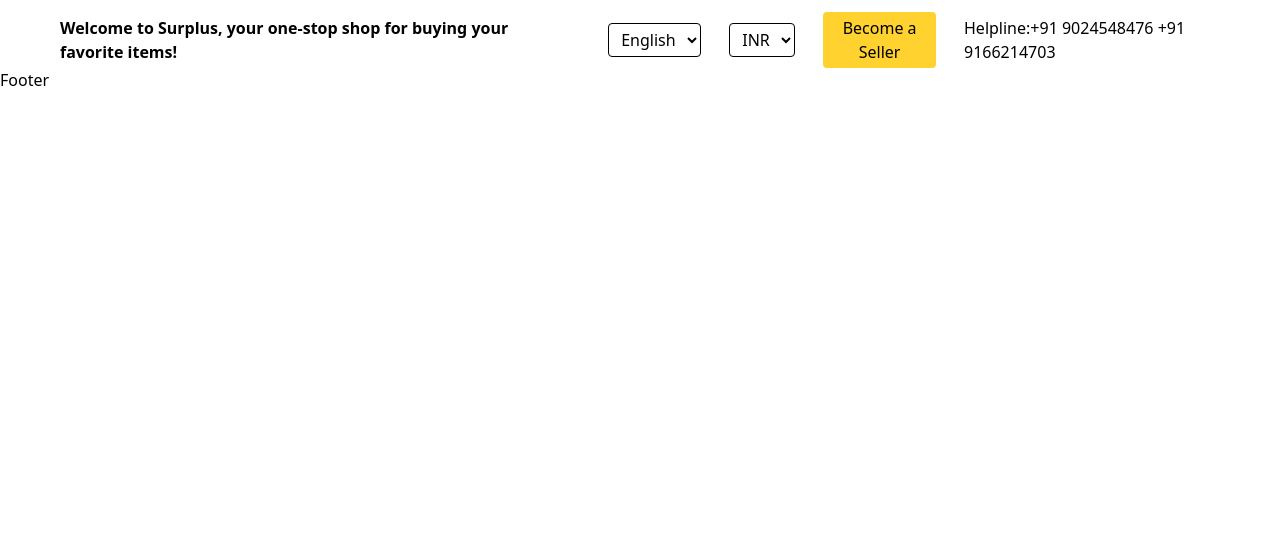
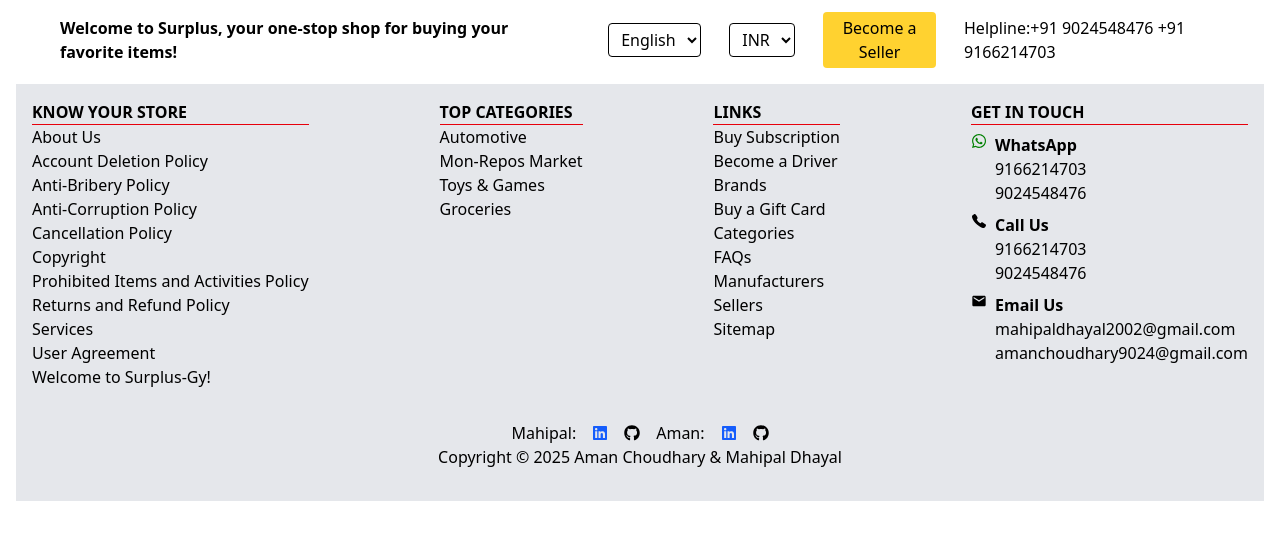
Before and after one commit to mahipal-dhayal/surplus, a Next.js app: page / in a window 1280 px wide. Shown: the top 540 px of the page. Built offline with nearby package versions, Linux system fonts and the light colour scheme.

Commit message:
header and footer upadtes

```diff
--- a/src/app/component/home/Footer.tsx
+++ /dev/null
@@ -1,9 +0,0 @@
-import React from 'react'
-
-const Footer = () => {
-  return (
-    <div>Footer</div>
-  )
-}
-
-export default Footer
--- a/src/app/component/home/Header.tsx
+++ /dev/null
@@ -1,38 +0,0 @@
-import React from 'react'
-
-const Header = () => {
-  return (
-    <>
-    <nav>
-        <div className="main mt-3 ">
-            <div className="top flex items-center  bg-#ffffff space-x-7">
-                <p className='text-2xs font-bold pl-15 pr-15'>Welcome to Surplus, your one-stop shop for buying your favorite items!</p>
-                <select  className="border rounded  px-2 py-1">
-
-                    <option value="English"> English</option>
-                    <option value="Hindi">Hindi</option>
-               </select>
-               <select className='border rounded px-2 py-1'>
-                    <option>INR</option>
-               </select>
-               <button className='border rounded px-2 py-1 border-none bg-amber-300'>Become a Seller</button>
-
-
-               <div className=' pr-15 '>
-                <span>
-                    Helpline:{""}
-                    <a href="tel:+91 9024548476 ">+91 9024548476</a>
-                    <span className="w-px h-8 bg-gray-700"></span>
-                    <a href='tel:+91 9166214703'> +91 9166214703</a>
-                </span>
-               </div>
-            </div>
-            <div className="mid"></div>
-            <div className="bottom"></div>
-        </div>
-    </nav>
-    </>
-  )
-}
-
-export default Header
--- a/src/app/components/Footer.tsx
+++ b/src/app/components/Footer.tsx
@@ -157,6 +157,7 @@ const Footer = () => {
       </div>
       <div className="p-4">
         <div className="flex justify-center items-center gap-4  mt-4">
+          <span>Mahipal: </span>
           <span title="Mahipal LinkedIn">
             <a href="https://www.linkedin.com/in/mahipaldhayal/">
               <FaLinkedin className="text-blue-600" />
@@ -167,6 +168,7 @@ const Footer = () => {
               <FaGithub className="black" />
             </a>
           </span>
+          <span>Aman: </span>
           <span title="Aman LinkedIn">
             <a href="https://www.linkedin.com/in/aman-bhambhu-b7455022b/">
               <FaLinkedin className="text-blue-600" />
--- a/src/app/components/Header.tsx
+++ b/src/app/components/Header.tsx
@@ -2,7 +2,36 @@ import React from 'react'
 
 const Header = () => {
   return (
-    <div>Header</div>
+    <>
+    <nav>
+        <div className="main mt-3 ">
+            <div className="top flex items-center  bg-#ffffff space-x-7">
+                <p className='text-2xs font-bold pl-15 pr-15'>Welcome to Surplus, your one-stop shop for buying your favorite items!</p>
+                <select  className="border rounded  px-2 py-1">
+
+                    <option value="English"> English</option>
+                    <option value="Hindi">Hindi</option>
+               </select>
+               <select className='border rounded px-2 py-1'>
+                    <option>INR</option>
+               </select>
+               <button className='border rounded px-2 py-1 border-none bg-amber-300'>Become a Seller</button>
+
+
+               <div className=' pr-15 '>
+                <span>
+                    Helpline:{""}
+                    <a href="tel:+91 9024548476 ">+91 9024548476</a>
+                    <span className="w-px h-8 bg-gray-700"></span>
+                    <a href='tel:+91 9166214703'> +91 9166214703</a>
+                </span>
+               </div>
+            </div>
+            <div className="mid"></div>
+            <div className="bottom"></div>
+        </div>
+    </nav>
+    </>
   )
 }
 
--- a/src/app/layout.tsx
+++ b/src/app/layout.tsx
@@ -1,8 +1,8 @@
 import type { Metadata } from "next";
 import { Geist, Geist_Mono } from "next/font/google";
 import "./globals.css";
-import Header from "./component/home/Header";
-import Footer from "./component/home/Footer";
+import Header from "./components/Header";
+import Footer from "./components/Footer";
 
 const geistSans = Geist({
   variable: "--font-geist-sans",
```
